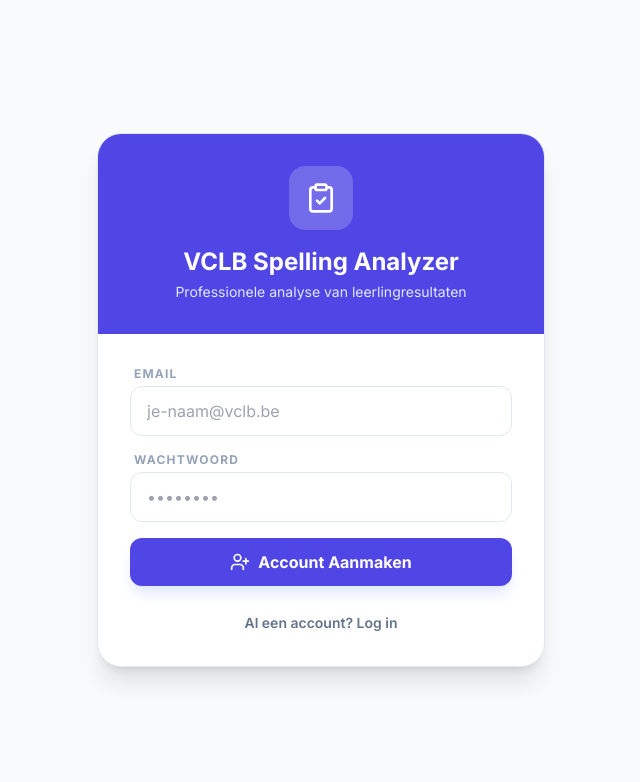
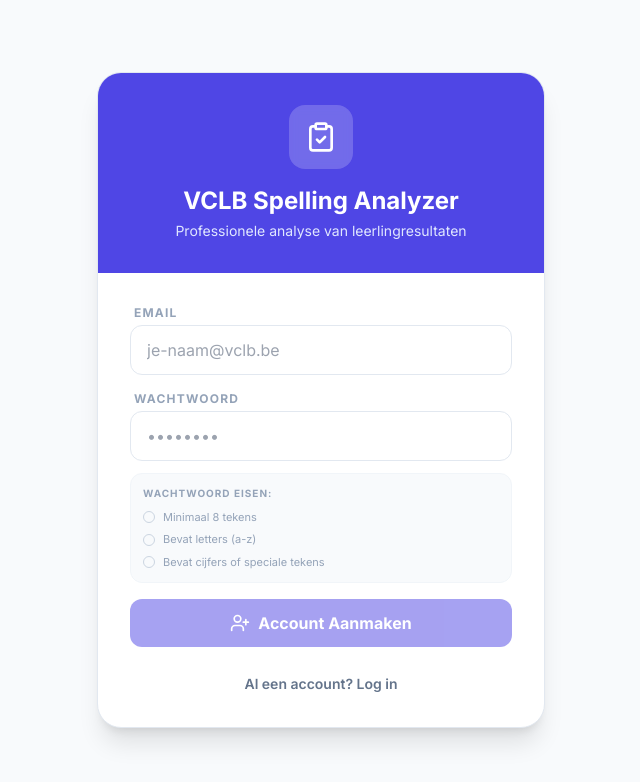
Before and after one commit to johnlauwers74/spellingscontrol, a React (Vite) app: page / in a window 1280 px wide. Both pictures are taken after a click on the button "Nieuw hier? Registreer account". Shown: the top 782 px of the page, without its empty margins (319-959 px from the left). Built offline with nearby package versions, Linux system fonts and the light colour scheme.

Commit message:
Update AuthView.tsx

```diff
--- a/components/AuthView.tsx
+++ b/components/AuthView.tsx
@@ -1,7 +1,7 @@
 
 import React, { useState } from 'react';
 import { supabase } from '../lib/supabase';
-import { LogIn, UserPlus, Loader2, ClipboardCheck } from 'lucide-react';
+import { LogIn, UserPlus, Loader2, ClipboardCheck, Check, X } from 'lucide-react';
 
 const AuthView: React.FC = () => {
   const [loading, setLoading] = useState(false);
@@ -10,6 +10,12 @@
   const [isRegistering, setIsRegistering] = useState(false);
   const [error, setError] = useState<string | null>(null);
 
+  // Validatie helpers
+  const hasMinLength = password.length >= 8;
+  const hasLetters = /[a-zA-Z]/.test(password);
+  const hasSymbolsOrNumbers = /[^a-zA-Z]/.test(password);
+  const isPasswordValid = hasMinLength && hasLetters && hasSymbolsOrNumbers;
+
   const handleAuth = async (e: React.FormEvent) => {
     e.preventDefault();
     setLoading(true);
@@ -17,9 +23,15 @@
 
     try {
       if (isRegistering) {
+        // Validatie check voor registratie
+        if (!isPasswordValid) {
+          throw new Error('Het wachtwoord voldoet niet aan de veiligheidseisen.');
+        }
+
         const { error } = await supabase.auth.signUp({ email, password });
         if (error) throw error;
-        alert('Controleer je e-mail voor de bevestigingslink!');
+        alert('Account aangemaakt! Controleer je e-mail voor de bevestigingslink.');
+        setIsRegistering(false); // Terug naar login na succesvolle registratie-initiatie
       } else {
         const { error } = await supabase.auth.signInWithPassword({ email, password });
         if (error) throw error;
@@ -44,7 +56,8 @@
 
         <form onSubmit={handleAuth} className="p-8 space-y-4">
           {error && (
-            <div className="p-3 bg-rose-50 border border-rose-100 text-rose-600 text-sm rounded-xl">
+            <div className="p-3 bg-rose-50 border border-rose-100 text-rose-600 text-sm rounded-xl flex items-center gap-2">
+              <X size={16} />
               {error}
             </div>
           )}
@@ -71,12 +84,30 @@
               className="w-full px-4 py-3 rounded-xl border border-slate-200 focus:ring-2 focus:ring-indigo-500 outline-none transition-all"
               placeholder="••••••••"
             />
+
+            {isRegistering && (
+              <div className="mt-3 p-3 bg-slate-50 rounded-xl border border-slate-100 space-y-1.5">
+                <p className="text-[10px] font-bold text-slate-400 uppercase tracking-widest mb-2">Wachtwoord eisen:</p>
+                <div className="flex items-center gap-2">
+                  {hasMinLength ? <Check size={12} className="text-emerald-500" /> : <div className="w-3 h-3 rounded-full border border-slate-300" />}
+                  <span className={`text-[11px] ${hasMinLength ? 'text-emerald-600 font-semibold' : 'text-slate-400'}`}>Minimaal 8 tekens</span>
+                </div>
+                <div className="flex items-center gap-2">
+                  {hasLetters ? <Check size={12} className="text-emerald-500" /> : <div className="w-3 h-3 rounded-full border border-slate-300" />}
+                  <span className={`text-[11px] ${hasLetters ? 'text-emerald-600 font-semibold' : 'text-slate-400'}`}>Bevat letters (a-z)</span>
+                </div>
+                <div className="flex items-center gap-2">
+                  {hasSymbolsOrNumbers ? <Check size={12} className="text-emerald-500" /> : <div className="w-3 h-3 rounded-full border border-slate-300" />}
+                  <span className={`text-[11px] ${hasSymbolsOrNumbers ? 'text-emerald-600 font-semibold' : 'text-slate-400'}`}>Bevat cijfers of speciale tekens</span>
+                </div>
+              </div>
+            )}
           </div>
 
           <button
             type="submit"
-            disabled={loading}
-            className="w-full bg-indigo-600 text-white font-bold py-3 rounded-xl hover:bg-indigo-700 shadow-lg shadow-indigo-100 transition-all flex items-center justify-center gap-2"
+            disabled={loading || (isRegistering && !isPasswordValid)}
+            className="w-full bg-indigo-600 text-white font-bold py-3 rounded-xl hover:bg-indigo-700 shadow-lg shadow-indigo-100 transition-all flex items-center justify-center gap-2 disabled:opacity-50 disabled:shadow-none"
           >
             {loading ? <Loader2 className="animate-spin" size={20} /> : (isRegistering ? <UserPlus size={20} /> : <LogIn size={20} />)}
             {isRegistering ? 'Account Aanmaken' : 'Inloggen'}
@@ -85,7 +116,10 @@
           <div className="text-center pt-2">
             <button
               type="button"
-              onClick={() => setIsRegistering(!isRegistering)}
+              onClick={() => {
+                setIsRegistering(!isRegistering);
+                setError(null);
+              }}
               className="text-sm font-semibold text-slate-500 hover:text-indigo-600 transition-colors"
             >
               {isRegistering ? 'Al een account? Log in' : 'Nieuw hier? Registreer account'}
```
